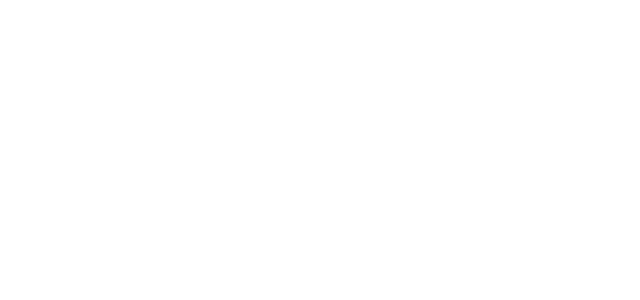
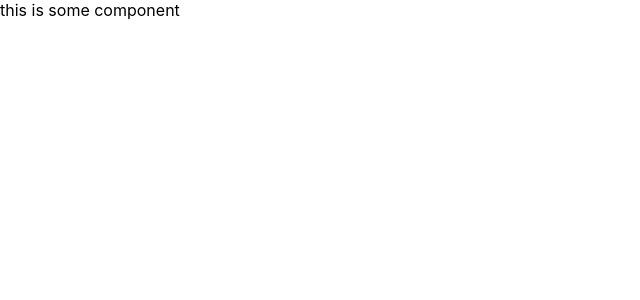
Before and after one commit to GrayHead/react_typescript, a React (Create React App) app: page / in a window 1280 px wide. Shown: the top 300 px of the page, without its empty margins (0-640 px from the left). Built offline with nearby package versions, Linux system fonts and the light colour scheme; the HTML template or start-up script is replaced by a standard one.

Commit message:
hoc by children

```diff
--- a/src/App.tsx
+++ b/src/App.tsx
@@ -1,9 +1,16 @@
 import React, {FC} from 'react';
 import './App.css';
+import SomeComponent from "./components/SomeComponent";
+import WrapComponent from "./hoc/WrapComponent";
 
 const App: FC = () => {
     return (
         <>
+
+            <WrapComponent>
+                <SomeComponent/>
+            </WrapComponent>
+
 
         </>
 
--- /dev/null
+++ b/src/components/SomeComponent.tsx
@@ -0,0 +1,12 @@
+import React from 'react';
+
+const SomeComponent = () => {
+    console.log('SomeComponent');
+    return (
+        <div>
+            this is some component
+        </div>
+    );
+};
+
+export default SomeComponent;
--- /dev/null
+++ b/src/hoc/WrapComponent.tsx
@@ -0,0 +1,17 @@
+import React, {FC, ReactNode} from 'react';
+
+interface IProps {
+    children: ReactNode;
+}
+
+const WrapComponent: FC<IProps> = ({children}) => {
+    console.log('some stuff');
+
+    return (
+        <div>
+            {children}
+        </div>
+    );
+};
+
+export default WrapComponent;
```
